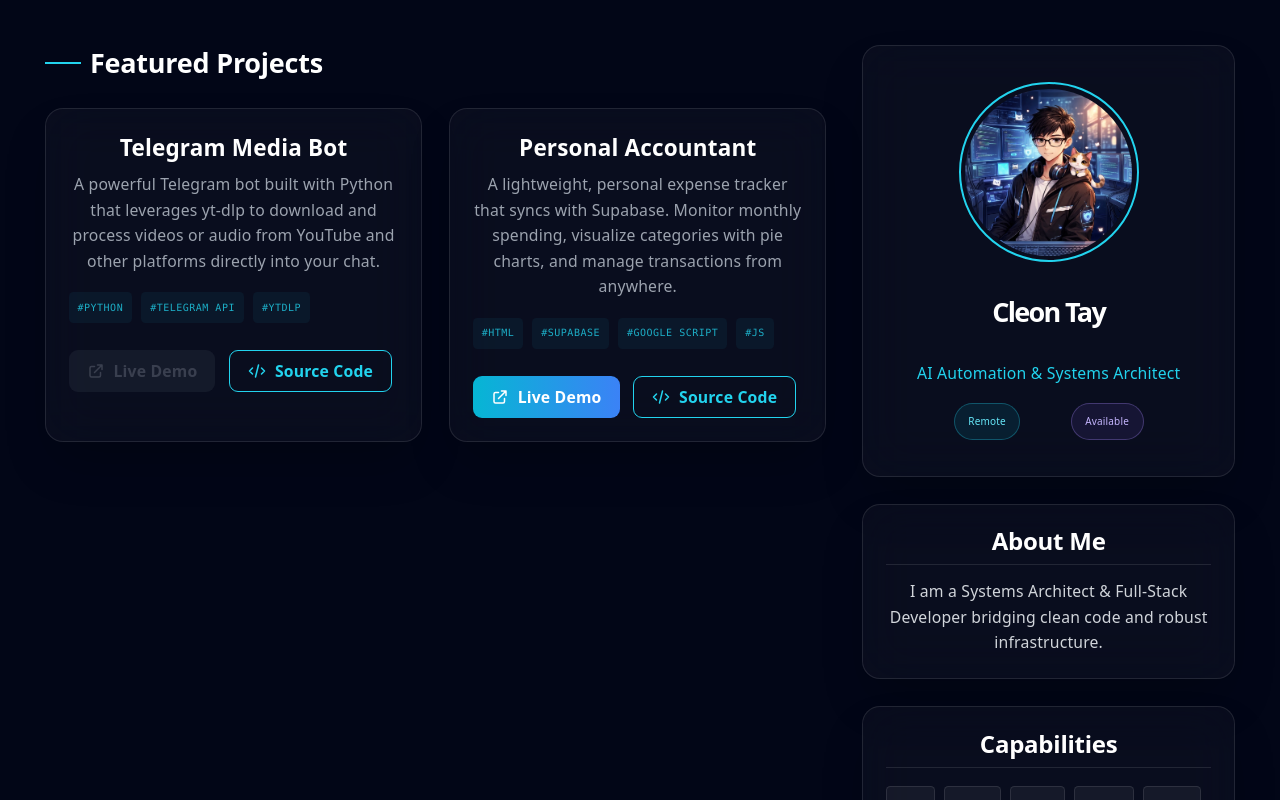
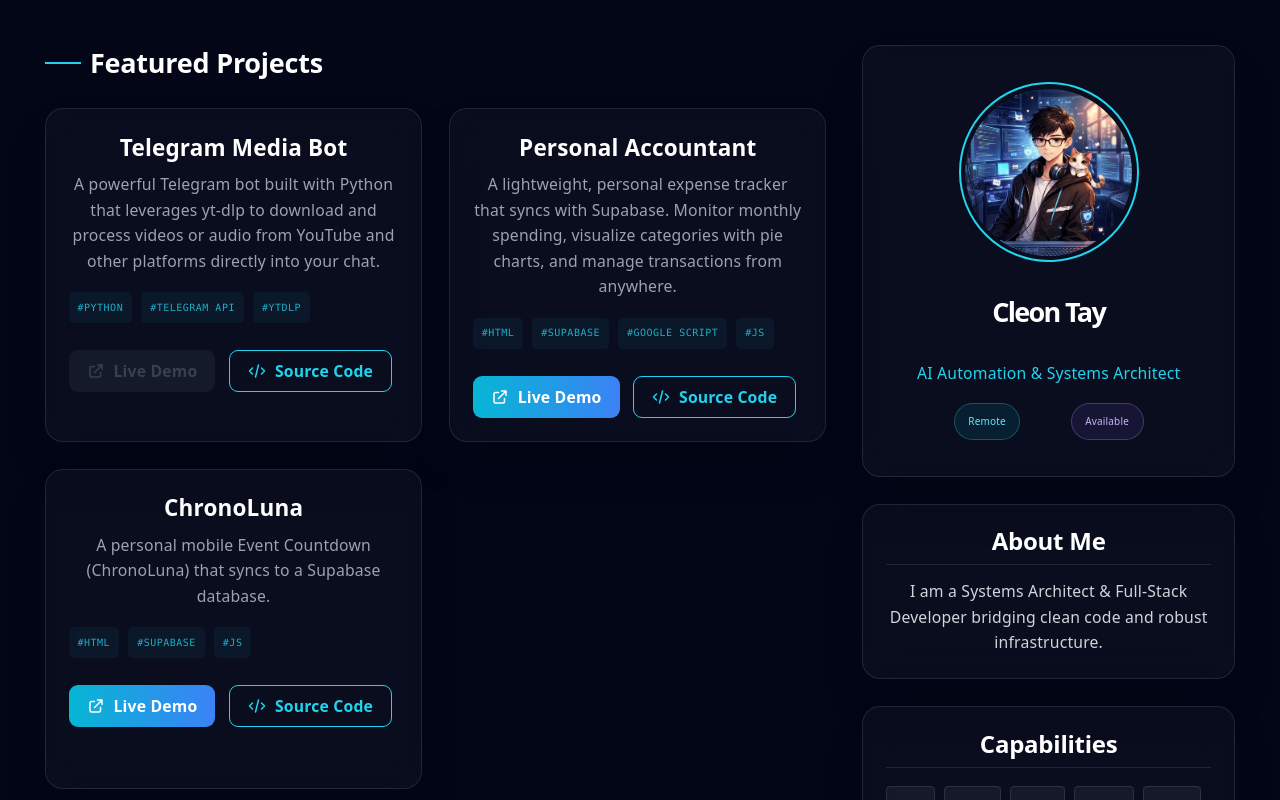
Before and after one commit to cleontay/cleontay.github.io, a React (Vite) app: page / in a window 1280 px wide. Shown: the top 800 px of the page. Built offline with nearby package versions, Linux system fonts and the light colour scheme.

Commit message:
Added ChronoLuna Project

```diff
--- a/src/App.jsx
+++ b/src/App.jsx
@@ -13,6 +13,13 @@ const projects = [
     link: "https://github.com/cleontay/P-Accountant",
     tags: ["HTML", "Supabase", "Google Script", "JS"],
     demoLink: "https://cleontay.github.io/P-Accountant/", // optional
+  },
+  {
+    title: "ChronoLuna",
+    desc: "A personal mobile Event Countdown (ChronoLuna) that syncs to a Supabase database.",
+    link: "https://github.com/cleontay/ChronoLuna/tree/main",
+    tags: ["HTML", "Supabase", "JS"],
+    demoLink: "https://cleontay.github.io/ChronoLuna/", // optional
   }
 ];
 
```
